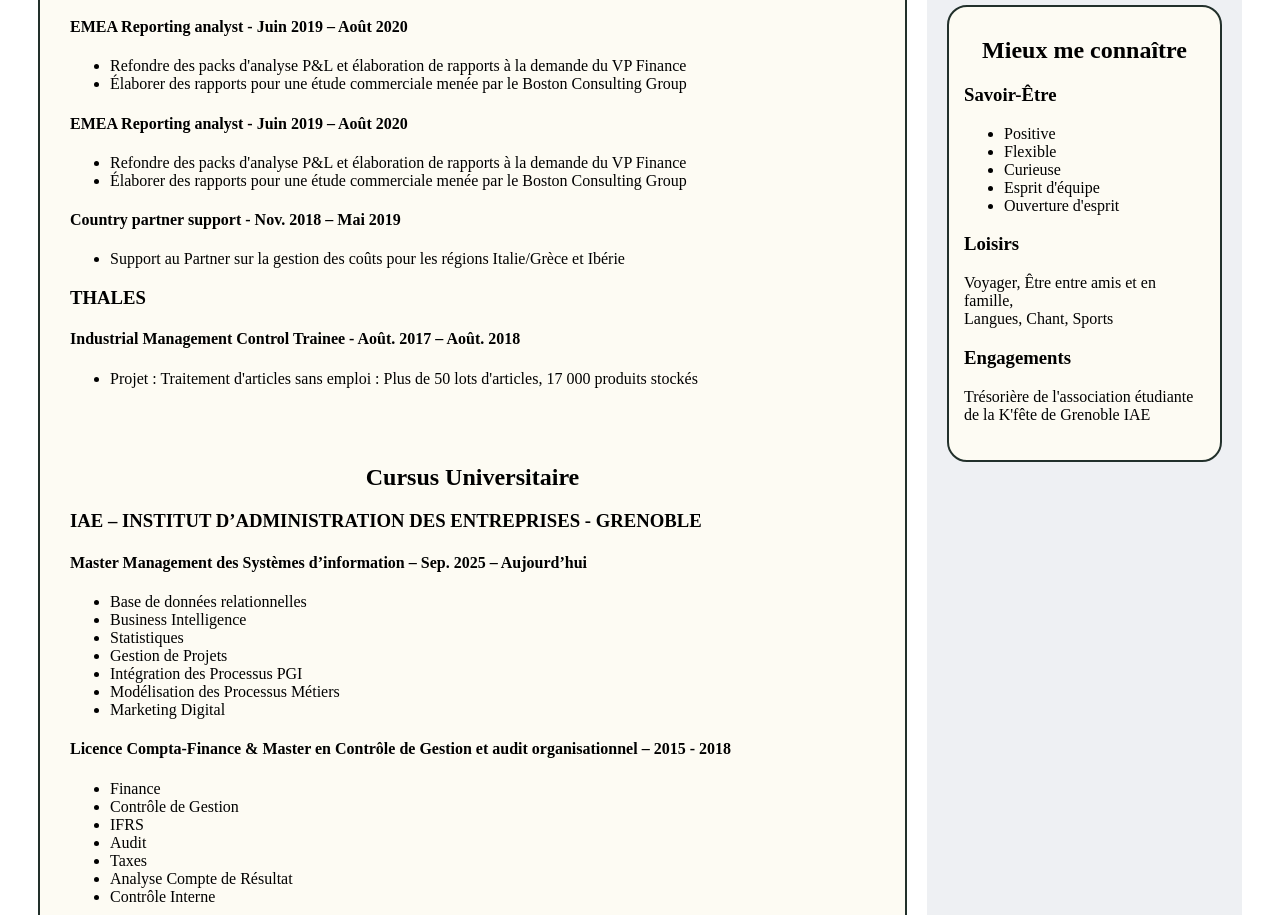
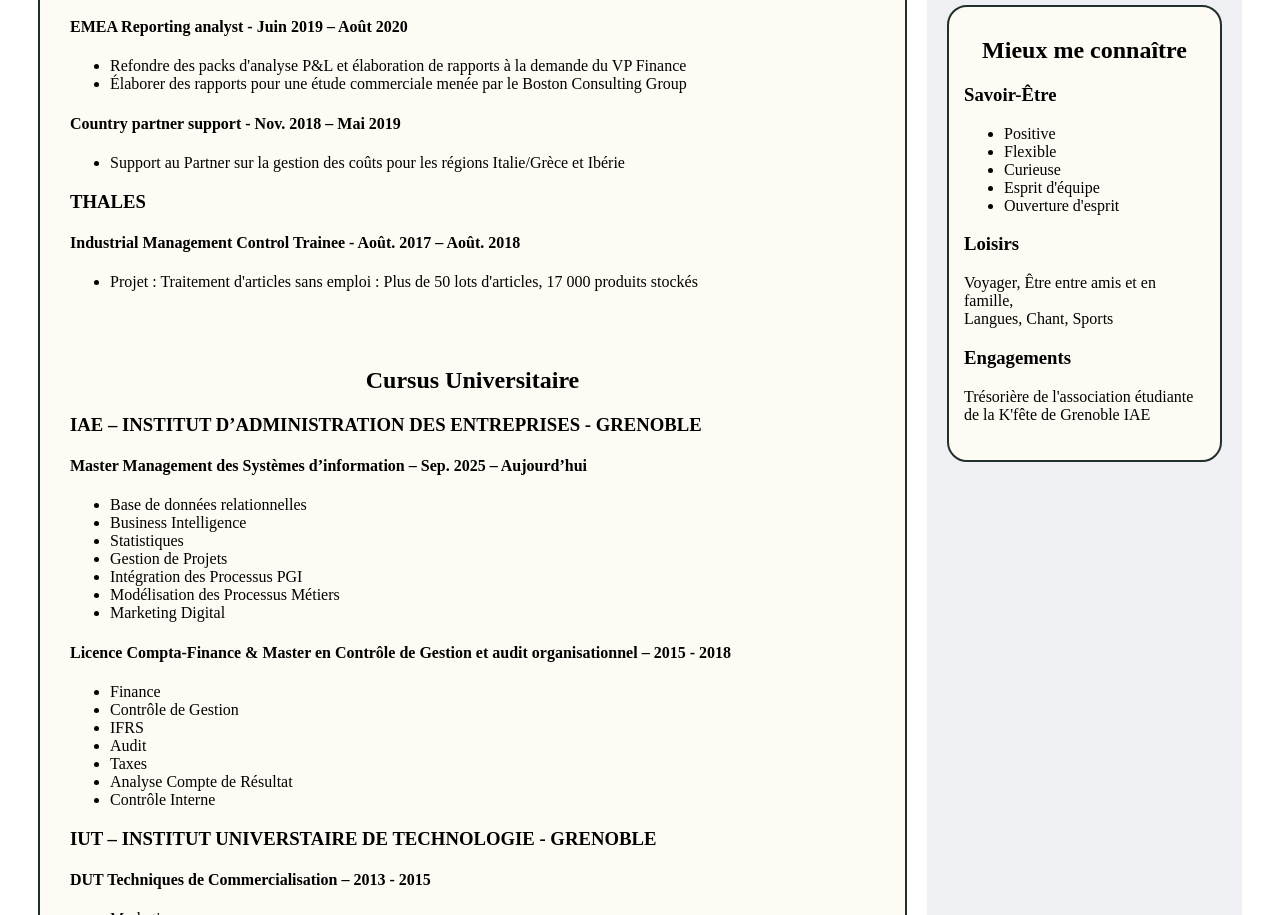
Before and after one commit to Lolote4400/projects, a plain HTML site: page Web-CV/CV-JACQUET-Laura.html in a window 1280 px wide. Shown: the part 1295-2210 px from the top of the page. Drawn offline with Linux system fonts and the light colour scheme.

Commit message:
Fix HTML structure and remove duplicate content

```diff
--- a/Web-CV/CV-JACQUET-Laura.html
+++ b/Web-CV/CV-JACQUET-Laura.html
@@ -188,15 +188,6 @@
                         </p>
                         <p>
                             <h4>
-                            EMEA Reporting analyst - Juin 2019 – Août 2020
-                            </h4>
-                            <ul>
-                                <li>Refondre des packs d'analyse P&L et élaboration de rapports à la demande du VP Finance</li>
-                                <li>Élaborer des rapports pour une étude commerciale menée par le Boston Consulting Group</li>
-                            </ul>
-                        </p>
-                        <p>
-                            <h4>
                             Country partner support - Nov. 2018 – Mai 2019
                             </h4>
                             <ul>
@@ -285,4 +276,5 @@
             <br>Retour en haut de la page
         </footer>
     </body>
+
 </html>
```
